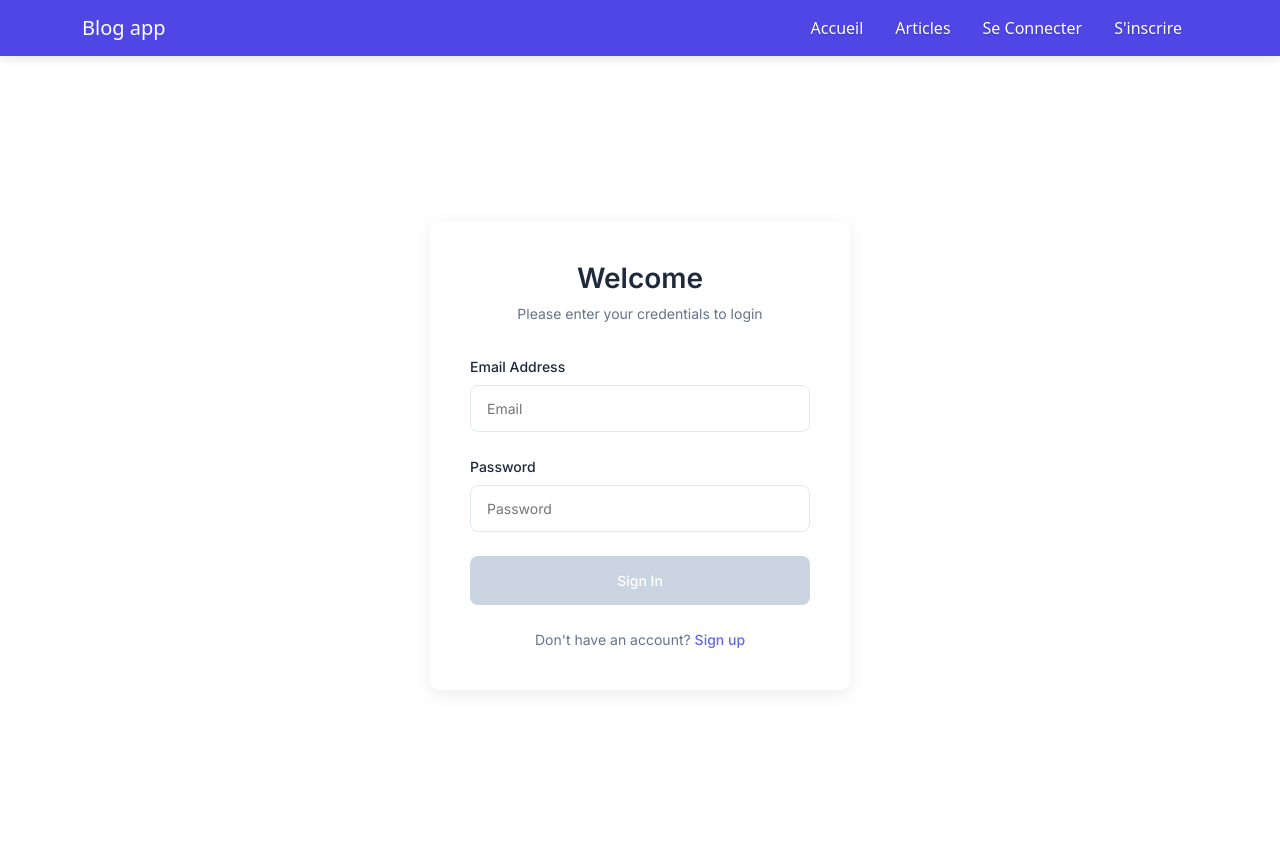
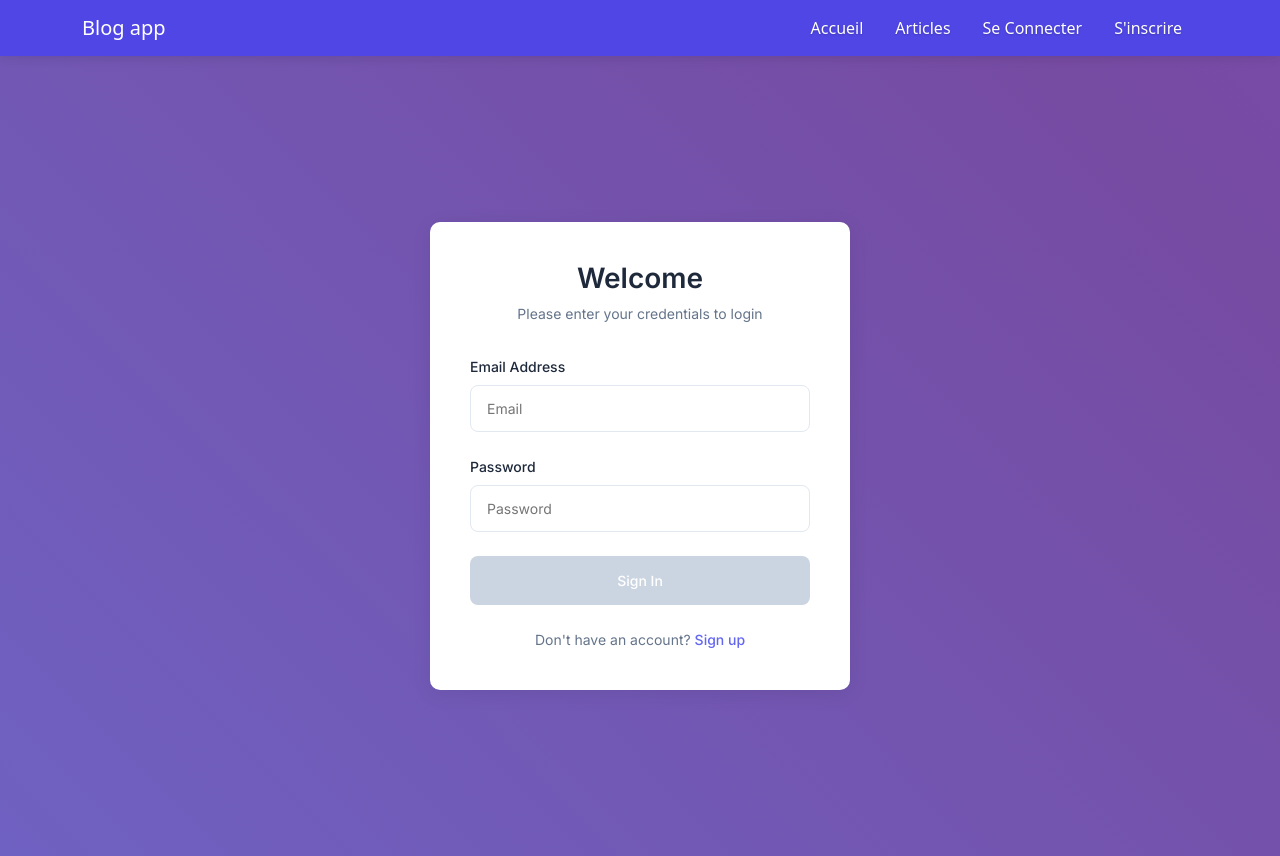
Before and after one commit to SamiChafik/SP4_BR3, an Angular app: page /login in a window 1280 px wide. Built offline with nearby package versions, Linux system fonts and the light colour scheme.

Commit message:
added background color to the app

```diff
--- a/src/styles.scss
+++ b/src/styles.scss
@@ -1 +1,20 @@
-/* You can add global styles to this file, and also import other style files */
+body {
+    overflow: hidden;
+    // background: linear-gradient(90deg, #FF9A8B 0%, #FF6B95 50%, #FF8E53 100%);
+    background: linear-gradient(45deg, #667EEA 0%, #764BA2 50%, #9F4AFF 100%);
+    // background: linear-gradient(90deg, #4FACFE 0%, #00F2FE 50%, #0FF0B3 100%);
+    // background: linear-gradient(90deg, #2C3E50 0%, #4CA1AF 50%, #2C3E50 100%);
+    // background: linear-gradient(90deg, #FFAFBD 0%, #FFC3A0 50%, #FFD3B6 100%);
+    // background: linear-gradient(90deg, #FF3CAC, #784BA0, #2B86C5);
+
+    background-size: 400% 400%;
+    animation: wave 50s ease infinite;
+    // animation: gradient 8s ease infinite;
+
+}
+
+@keyframes wave {
+    0% { background-position: 0% 50%; }
+    50% { background-position: 100% 50%; }
+    100% { background-position: 0% 50%; }
+}
```
